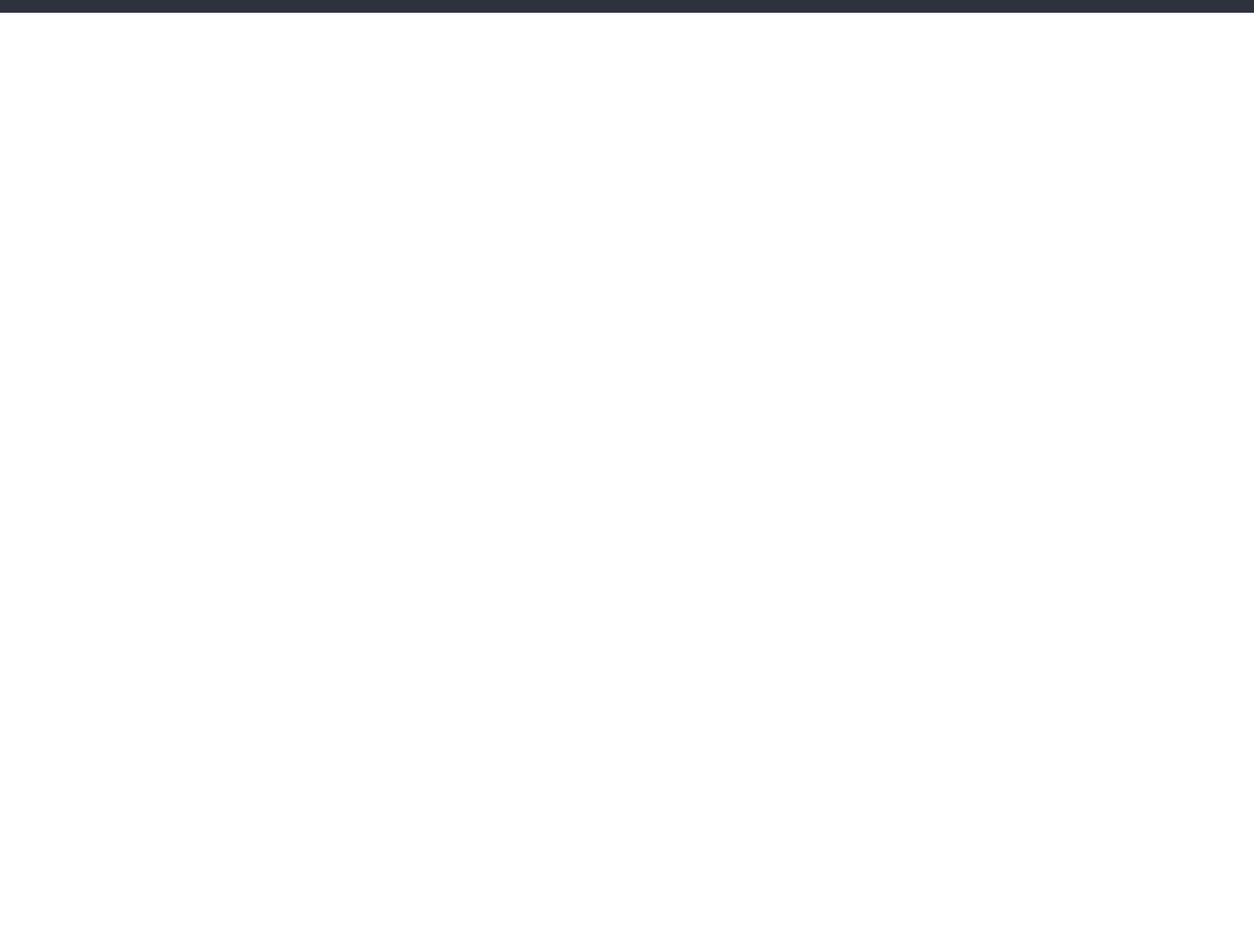
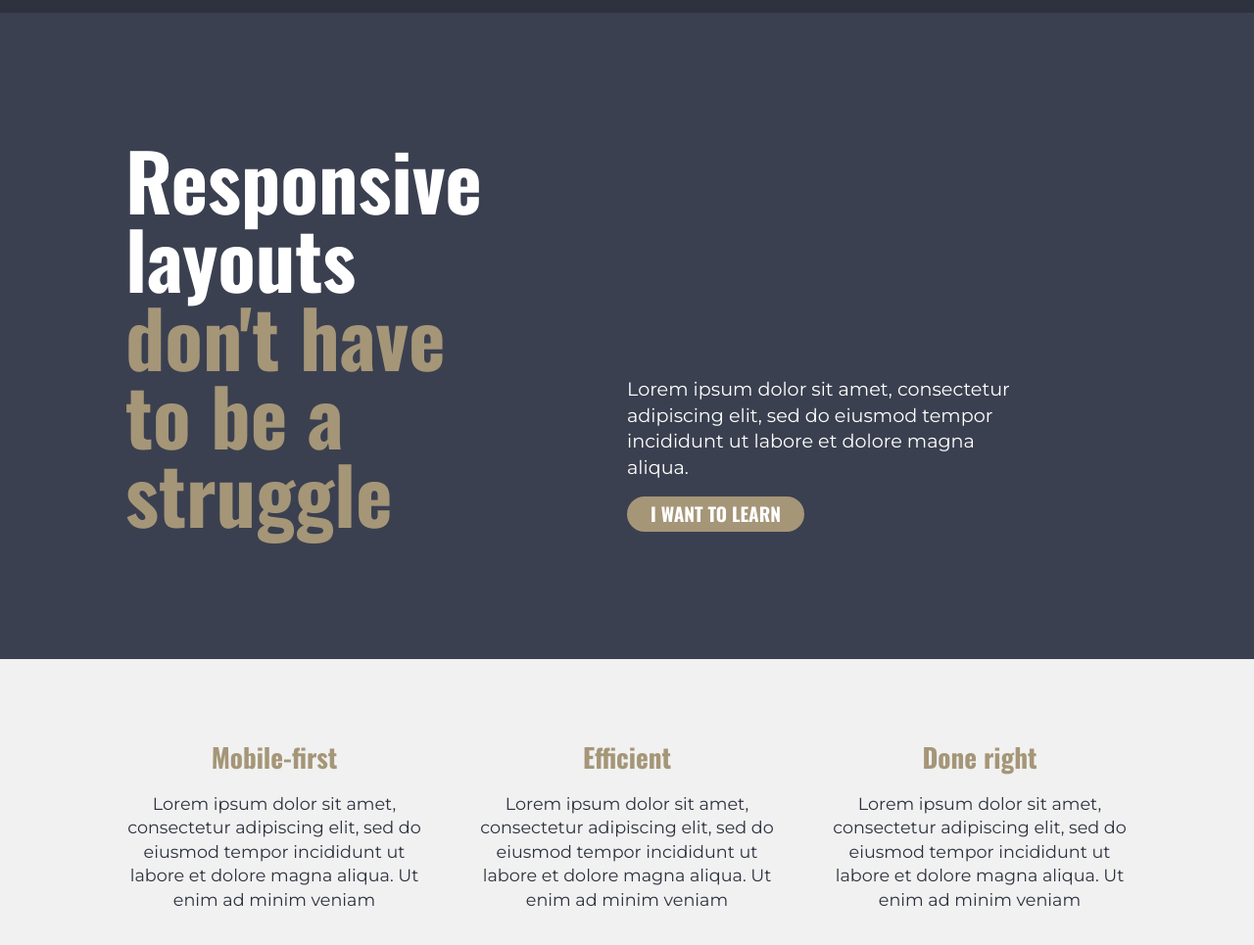
Before and after one commit to victor-mayowa/flexbox__layout2, a plain HTML site: page Index.html in a window 1280 px wide. Shown: the part 55-1020 px from the top of the page at 98% size. Before the commit the page ends 800 px from the top, so only its background shows below. Drawn offline with nearby package versions, Linux system fonts and the light colour scheme.

Commit message:
feat: add the hero and the article section

```diff
--- a/Index.html
+++ b/Index.html
@@ -8,11 +8,10 @@
     <title>Document</title>
   </head>
   <body>
-    <main>
     <header>
       <div class="container">
         <div class="nav__container">
-            <div class="logo"><img src="./logo.svg" alt="logo"/></div>
+          <div class="logo"><img src="./logo.svg" alt="logo" /></div>
           <nav>
             <ul>
               <li>home</li>
@@ -25,6 +24,58 @@
         </div>
       </div>
     </header>
+
+    <main>
+      <section class="hero">
+        <div class="container">
+          <div class="hero__content">
+            <div class="content--left">
+              <h2>
+                <span class="white">Responsive layouts</span> don't have to be a
+                struggle
+              </h2>
+            </div>
+            <div class="content--right">
+              <div class="text">
+                <p>
+                  Lorem ipsum dolor sit amet, consectetur adipiscing elit, sed
+                  do eiusmod tempor incididunt ut labore et dolore magna aliqua.
+                </p>
+                <div class="cta">i want to learn</div>
+              </div>
+            </div>
+          </div>
+        </div>
+      </section>
+
+      <section class="bgColor">
+        <div class="container articles">
+            <article>
+              <h2>Mobile-first</h2>
+              <p>
+                Lorem ipsum dolor sit amet, consectetur adipiscing elit, sed do
+                eiusmod tempor incididunt ut labore et dolore magna aliqua. Ut
+                enim ad minim veniam
+              </p>
+            </article>
+            <article>
+              <h2>Efficient</h2>
+              <p>
+                Lorem ipsum dolor sit amet, consectetur adipiscing elit, sed do
+                eiusmod tempor incididunt ut labore et dolore magna aliqua. Ut
+                enim ad minim veniam
+              </p>
+            </article>
+            <article>
+              <h2>Done right</h2>
+              <p>
+                Lorem ipsum dolor sit amet, consectetur adipiscing elit, sed do
+                eiusmod tempor incididunt ut labore et dolore magna aliqua. Ut
+                enim ad minim veniam
+              </p>
+            </article>
+          </div>
+      </section>
     </main>
   </body>
 </html>
--- a/index.css
+++ b/index.css
@@ -1,62 +1,162 @@
-@import url('https://fonts.googleapis.com/css2?family=Montserrat&family=Oswald:wght@700&display=swap');
+@import url("https://fonts.googleapis.com/css2?family=Montserrat&family=Oswald:wght@700&display=swap");
 /*
 font-family: 'Montserrat', sans-serif;
 font-family: 'Oswald', sans-serif; */
 
-*{
-    padding:0;
-    margin:0;
-    box-sizing:border-box;
+* {
+  padding: 0;
+  margin: 0;
+  box-sizing: border-box;
+  font-family: "Montserrat", sans-serif;
+}
+
+section {
+  padding: 5rem 0;
+  display:flex;
+  justify-content: center;
+}
+
+p{
+    line-height: 1.4;
     font-family: 'Montserrat', sans-serif;
 }
 
-header{
-    background-color:#2E323F;
-    display:flex;
+header {
+  background-color: #2e323f;
+  display: flex;
   align-items: center;
-    justify-content:center;
+  justify-content: center;
 }
 
-.container{
-    width:80%;
-    max-width:1200px;
+.container {
+  width: 80%;
+  max-width: 1200px;
 }
 
-.nav__container{
+.nav__container {
   display: flex;
-    align-items:center;
+  align-items: center;
   justify-content: space-between;
-    padding:1rem 0rem;
+  padding: 1rem 0rem;
 }
 
-.logo{
-    margin-right: 4rem;;
+.logo {
+  margin-right: 4rem;
 }
 
-nav{
+nav {
   display: flex;
-    align-items:center;
+  align-items: center;
   justify-content: space-between;
 }
-ul{
+ul {
   display: flex;
   justify-content: space-between;
 }
-ul li{
-    margin-right:3rem;
+ul li {
+  margin-right: 3rem;
   list-style: none;
   text-transform: uppercase;
-    font-family: 'Oswald', sans-serif;
-    font-size:1.125rem;
+  font-family: "Oswald", sans-serif;
+  font-size: 1.125rem;
+  color: white;
+}
+
+.nav__button {
+  font-family: "Oswald", sans-serif;
+  text-transform: uppercase;
+  font-size: 1.125rem;
+  padding: 0.3rem 1.4rem;
+  border-radius: 15rem;
+  background-color: #A59678;
+  color: white;
+}
+
+/* hero */
+
+.hero {
+  display: flex;
+  justify-content: center;
+  align-items: center;
+  min-height: 660px;
+  /* height:100vh; */
+  background-color: #3B4050;
+}
+
+.hero__content {
+  display: flex;
+  justify-content: space-between;
+  align-items: flex-end;
+}
+
+.content--left {
+  width: 40%;
+}
+
+.content--left h2 , .white{
+  font-size:5rem;
+  font-family: "Oswald", sans-serif;
+  color:#A59678;
+  line-height: 1;
+}
+
+.white{
     color:white;
 }
 
-.nav__button{
-    font-family: 'Oswald', sans-serif;
-    text-transform: uppercase;
-    font-size:1.125rem;
-    padding:0.3rem  1.4rem;
-    border-radius:15rem;
-    background-color: #A59678;
+.content--right {
+  width: 50%;
+  display: flex;
+  align-items: flex-end;
+}
+
+.text {
+  width: 80%;;
+  display: flex;
+  flex-direction: column;
+  align-items: flex-start;
+}
+
+.text p{
+    margin-bottom:1rem;
+    font-size:1.2rem;
     color:white;
 }
+
+.cta{
+    background-color: #A59678;
+    padding:0.2rem 1.5rem;
+    border-radius:20px;
+    text-transform: uppercase;
+    font-size:1.2rem;
+    font-family: "Oswald", sans-serif;
+    font-weight: bold;
+    color:white;
+}
+
+/* article */
+.bgColor{
+  background-color: #F1F1F1;
+}
+.articles{
+    display: flex;
+}
+
+article{
+    width:100%;
+    text-align:center;
+}
+
+article + article{
+  margin-left:3.5rem;
+}
+article h2{
+    margin-bottom: 1rem;
+    font-family: "Oswald", sans-serif;
+    font-size:1.7rem;
+    color: #A59678;
+}
+article p {
+  color:#2E323F;
+  font-size:1.1rem;
+}
```
Lines whose indentation alone changed are shown as unchanged.
